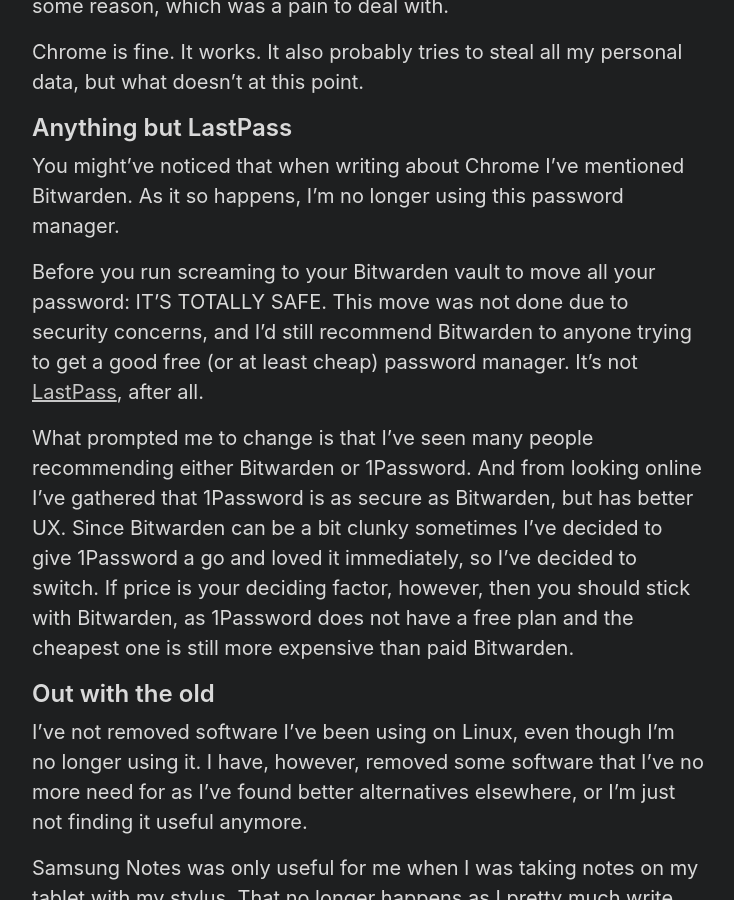
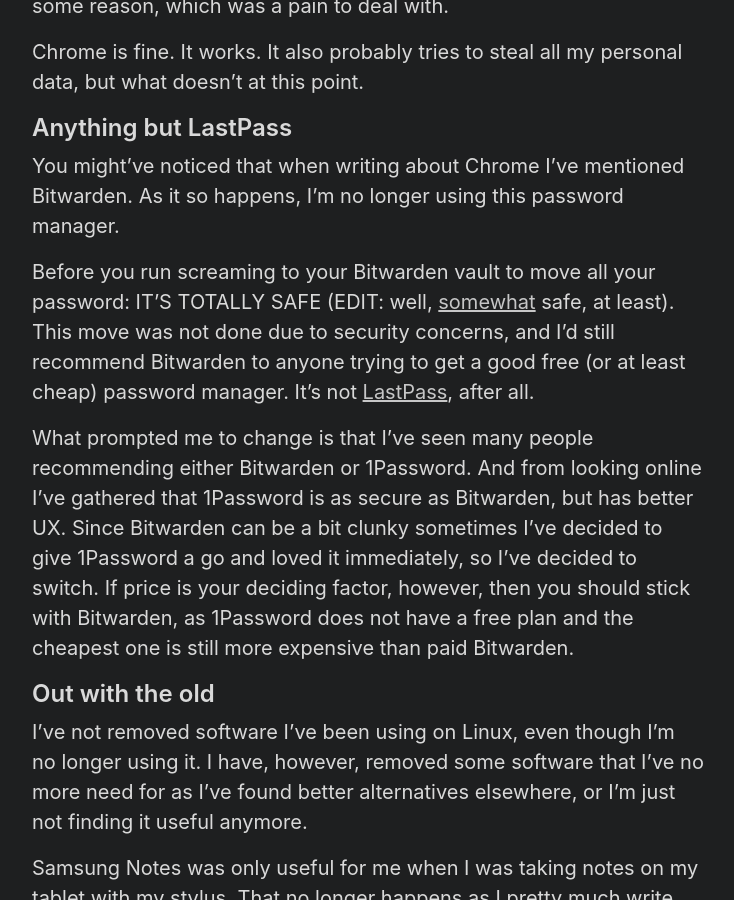
Before and after one commit to KowalskiPiotr98/KowalskiPiotr98.github.io, a Jekyll site: the page built from _posts/2023-01-01-software-list-updates.md, in a window 1280 px wide and 900 px high, scrolled down 1786 px. Shown: the whole window, without its empty margins (272-1006 px from the left). Built offline with Jekyll 4.4.1, drawn with Linux system fonts in a browser that asks for light colours; Markdown is read by kramdown in place of the engine named in the settings.

Commit message:
Add a link to Bitwarden design flaw article

```diff
--- a/_posts/2023-01-01-software-list-updates.md
+++ b/_posts/2023-01-01-software-list-updates.md
@@ -53,7 +53,7 @@
 You might've noticed that when writing about Chrome I've mentioned Bitwarden.
 As it so happens, I'm no longer using this password manager.
 
-Before you run screaming to your Bitwarden vault to move all your password: IT'S TOTALLY SAFE.
+Before you run screaming to your Bitwarden vault to move all your password: IT'S TOTALLY SAFE (EDIT: well, [somewhat](https://palant.info/2023/01/23/bitwarden-design-flaw-server-side-iterations/) safe, at least).
 This move was not done due to security concerns, and I'd still recommend Bitwarden to anyone trying to get a good free (or at least cheap) password manager.
 It's not [LastPass](https://palant.info/2022/12/23/lastpass-has-been-breached-what-now/), after all.
 
```
